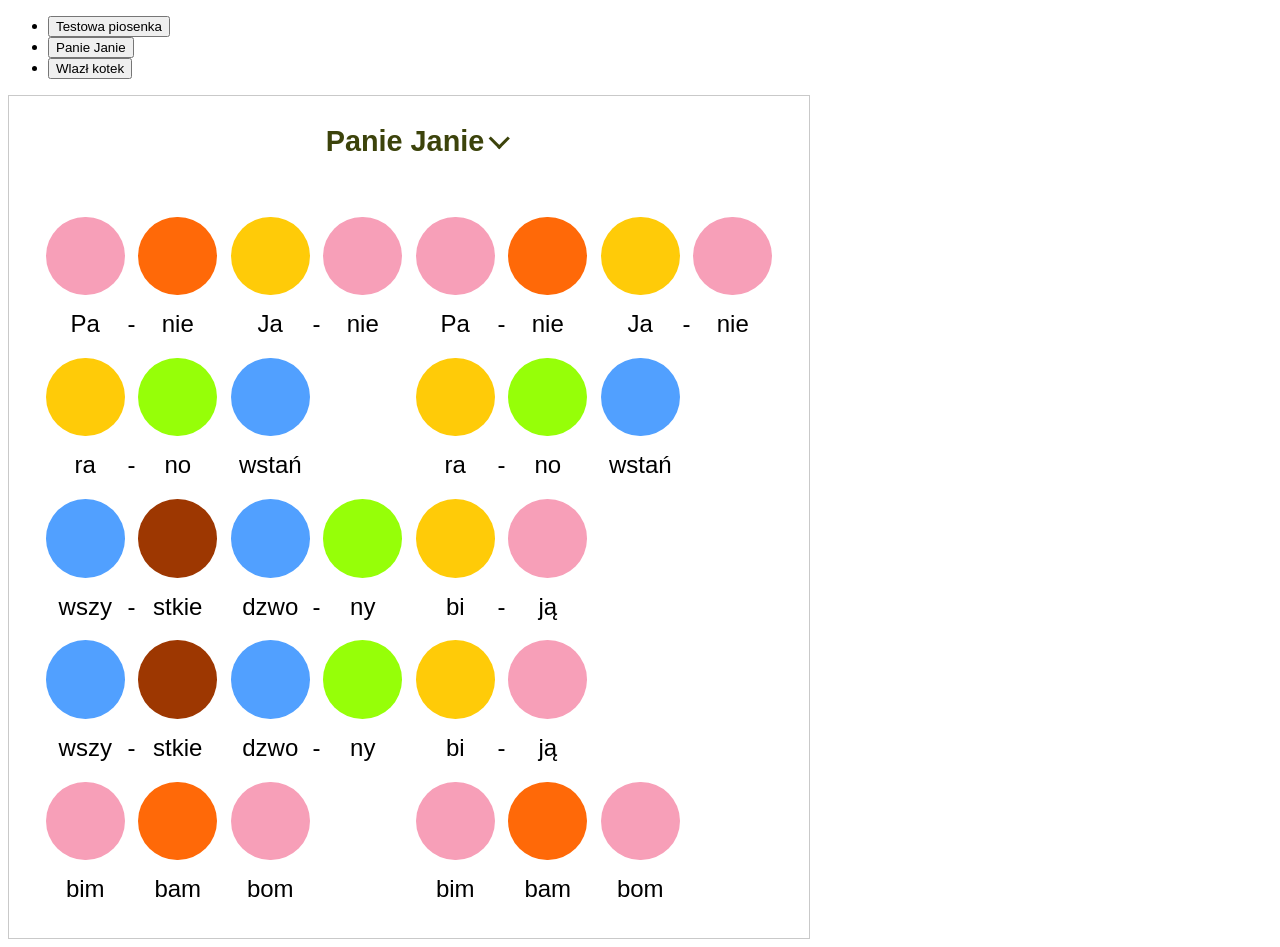
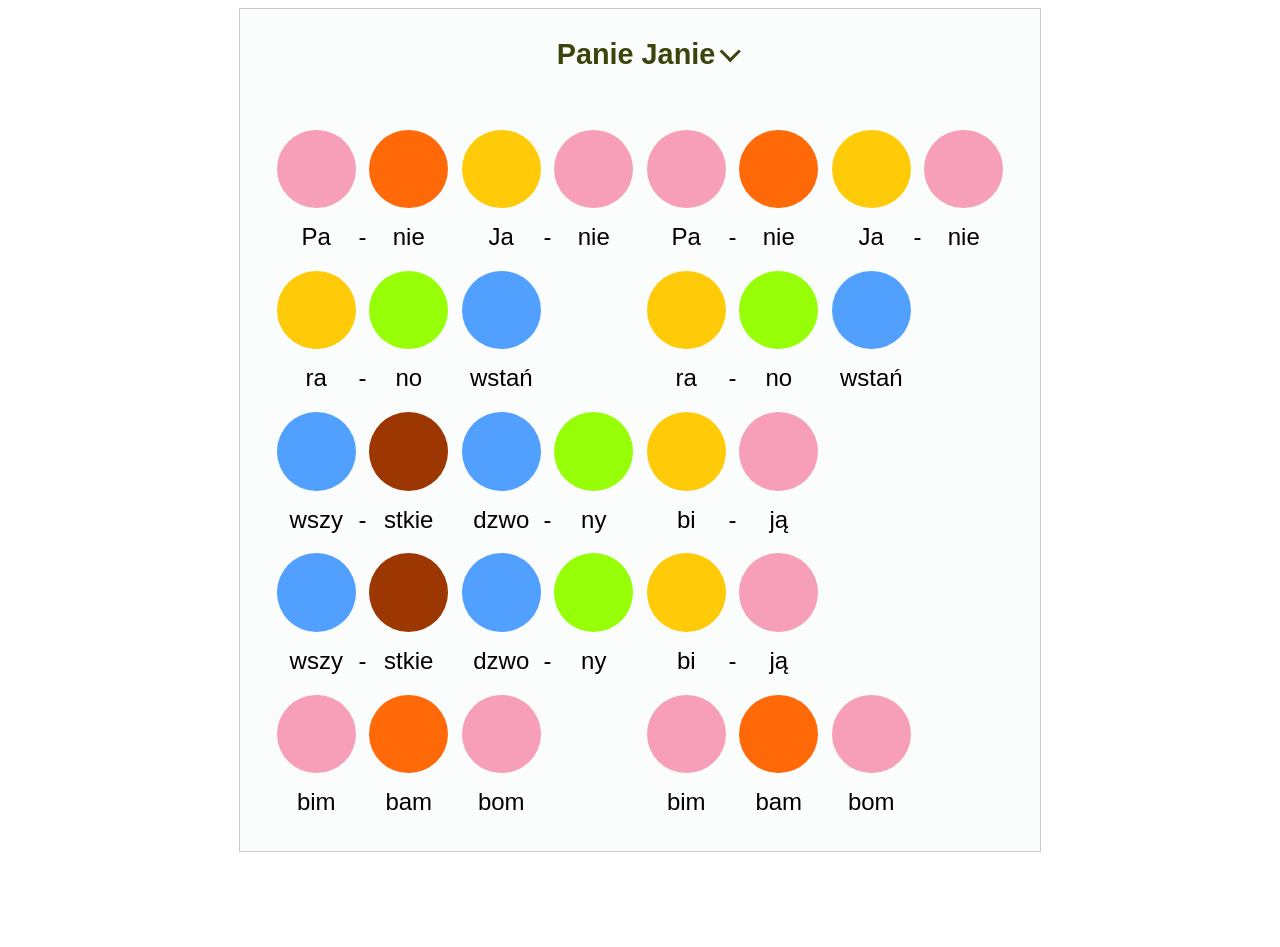
Before and after one commit to adamszadkowski/notes-page, a Vue app: page / in a window 1280 px wide. After the commit the page ends 860 px from the top, so only its background shows below. Built offline with nearby package versions, Linux system fonts and the light colour scheme.

Commit message:
Remove list from main page

```diff
--- a/src/views/HomeView.vue
+++ b/src/views/HomeView.vue
@@ -1,12 +1,5 @@
 <template>
   <main>
-    <nav>
-      <ul>
-        <li v-for="song in songs" :key="song.id">
-          <button @click="selectSong(song.id)">{{ song.title }}</button>
-        </li>
-      </ul>
-    </nav>
     <section class="song">
       <song-title></song-title>
       <notes-page class="notes-page" :song="currentSong"></notes-page>
@@ -30,28 +23,28 @@ export default defineComponent({
     SongTitle,
   },
   computed: {
-    songs() {
-      return this.store.songs;
-    },
     currentSong() {
       return this.store.currentSong;
-    },
-  },
-  methods: {
-    selectSong(id: string) {
-      this.store.selectSongById(id);
     },
   },
 });
 </script>
 
 <style lang="scss" scoped>
-section.song {
+main {
   display: flex;
   flex-direction: column;
   align-items: center;
 
-  border: 1px solid rgb(201, 201, 201);
-  max-width: 800px;
+  section.song {
+    display: flex;
+    flex-direction: column;
+    align-items: center;
+
+    border: 1px solid rgb(201, 201, 201);
+    max-width: 800px;
+    width: 100%;
+    background: rgb(251, 253, 253);
+  }
 }
 </style>
```
